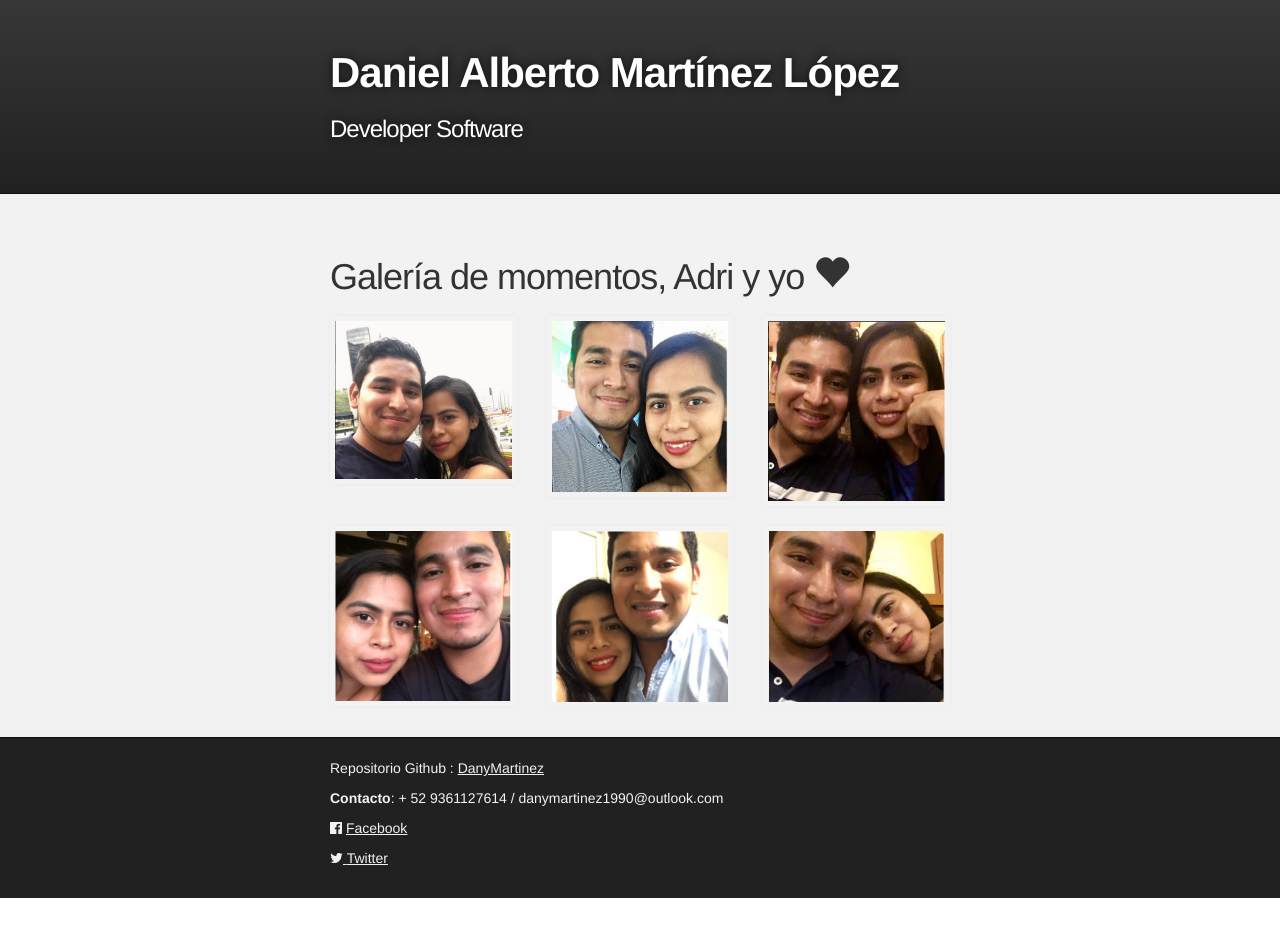
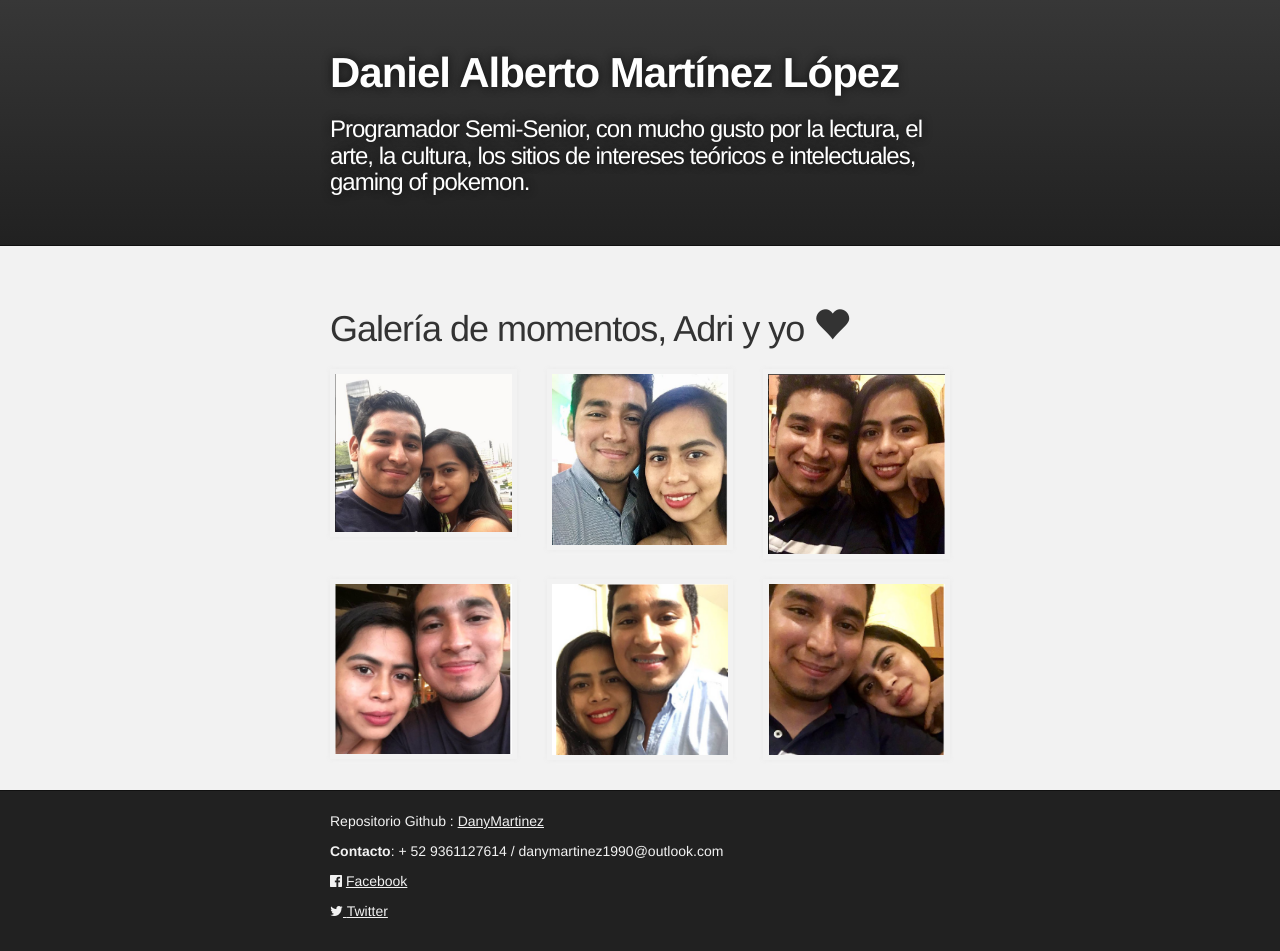
Before and after one commit to DanyMartinez/index, a Jekyll site: the page built from index.md, in a window 1280 px wide. Built offline with Jekyll 4.4.1, drawn with Linux system fonts in a browser that asks for light colours; nearby versions of some CDN libraries; our own code applies the rules of GitHub Pages for plain Markdown files; before the commit the page ends 900 px from its top, so only the background shows below that.

Commit message:
Update _config.yml

```diff
--- a/_config.yml
+++ b/_config.yml
@@ -1,5 +1,6 @@
 title: Daniel Alberto Martínez López
 description: Developer Software
+description: Programador Semi-Senior, con mucho gusto por la lectura, el arte, la cultura, los sitios de intereses teóricos e intelectuales, gaming of pokemon.
 show_downloads: false
 google_analytics:
 theme: jekyll-theme-slate
```
